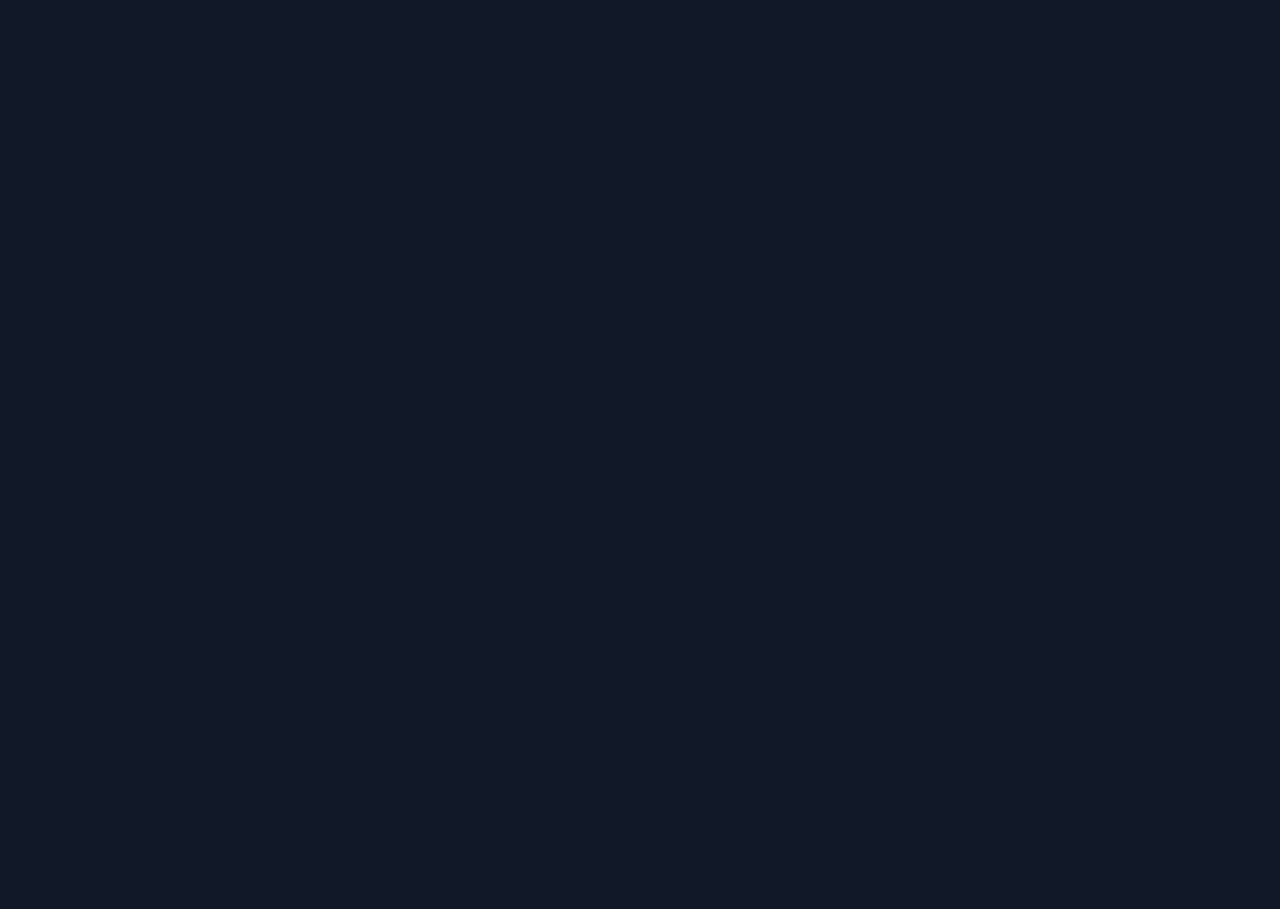
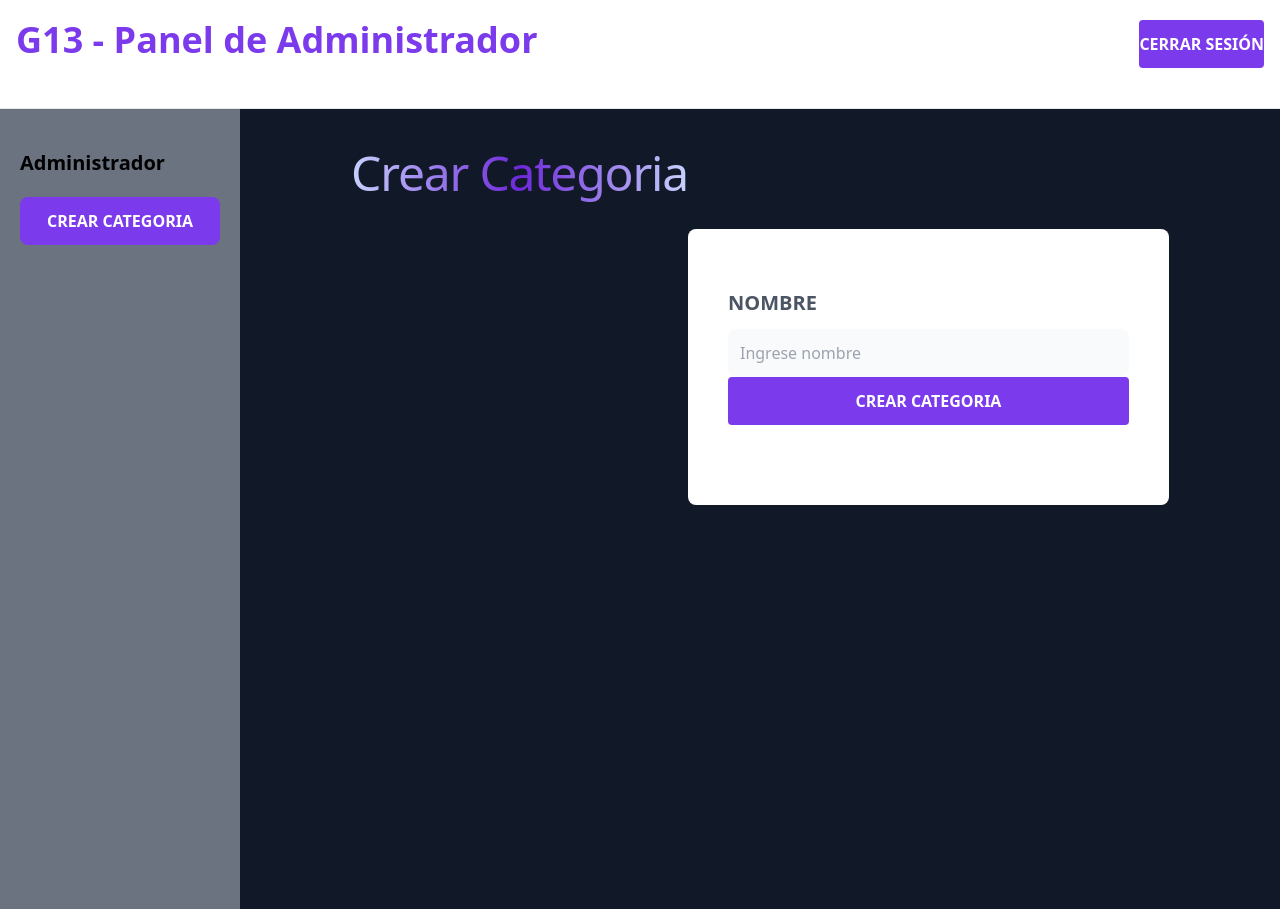
Before and after one commit to Adr261084/FRONTG13, a React (Create React App) app: page /crear-categoria in a window 1280 px wide. Before the commit this address had no page. Before the commit the page ends 800 px from the top, so only its background shows below. Built offline with nearby package versions, Linux system fonts and the light colour scheme.

Commit message:
Actualización con metrodo Get. funcionando

```diff
--- a/src/App.js
+++ b/src/App.js
@@ -4,6 +4,7 @@ import Login from "./Componentes/Login";
 import CrearCuenta from "./Componentes/CrearCuenta";
 import Admin from "./Componentes/Admin";
 import Home from "./Componentes/Home";
+import CrearCategoria from "./Componentes/CrearCategoria";
 
 function App() {
     return (
@@ -15,6 +16,7 @@ function App() {
                         <Route path="/login" exact element={<Login/>}/>
                         <Route path="/crear-cuenta" exact element={<CrearCuenta/>}/>
                         <Route path="/admin" exact element={<Admin/>}/>
+                        <Route path="/crear-categoria" exact element={<CrearCategoria/>}/>
 
                     </Routes>
                 </Router>
--- a/src/Componentes/Admin.js
+++ b/src/Componentes/Admin.js
@@ -1,6 +1,8 @@
 import React, {useEffect} from "react";
 import {useNavigate} from "react-router-dom";
 
+import Sidebar from "./Sidebar";
+import Header from "./Header";
 
 const Admin = () => {
 
@@ -10,19 +12,25 @@ const Admin = () => {
         const autenticarUsuario = async () => {
             const token = localStorage.getItem('token');
             //console.log(token);
-           if (!token){
+            if (!token) {
                 navigate('/login');
             }
         }
         autenticarUsuario();
     }, [navigate]); //indica que se ejecuta una sola vez con []
 
-    const cerrarCesion = () => {
-        localStorage.removeItem('token');
-        navigate("/");
+    return (<>
+            <Header/>
+            <div className="md:flex md:min-h-screen">
+                <Sidebar/>
+            </div>
+
+
+        </>);
 }
 
-    return (
+export default Admin;
+/*
 <main className='container mx-auto mt-5 md:mt-20 p-5 md:flex md:justify-center'>
     <div className='md:w-2/3 lg:w-2/5'>
         <h1 className="inline bg-gradient-to-r from-indigo-200 via-violet-700 to-indigo-200 bg-clip-text font-display text-5xl tracking-tight text-transparent">
@@ -39,7 +47,4 @@ const Admin = () => {
     </div>
 
 </main>
-    );
-}
-
-export default Admin;
+*/
--- /dev/null
+++ b/src/Componentes/CrearCategoria.js
@@ -0,0 +1,107 @@
+import React, {useState} from "react";
+import Header from "./Header";
+import Sidebar from "./Sidebar";
+import {Link, useNavigate} from "react-router-dom";
+import crud from "../Conexiones/crud";
+import swal from "sweetalert";
+
+const CrearCategoria = () => {
+
+    const navigate = useNavigate();
+
+    const [categoria, setCategoria] = useState({
+        nombre: ''
+    });
+
+    const {nombre} = categoria;
+
+    const onChange = (e) => {
+        setCategoria({
+            ...categoria, [e.target.name]: e.target.value
+        });
+    }
+
+    const crearCategoria = async () => {
+        const data = {
+            nombre: categoria.nombre
+        }
+        const response = await crud.POST(`/api/categoria`, data);
+        console.log(response.msg || "ok");
+
+        const mensaje = "Categoria ha sido creada";
+        swal({
+            title: 'Información',
+            text: mensaje,
+            icon: 'success',
+            buttons: {
+                confirm: {
+                    text: 'Ok',
+                    value: true,
+                    visible: true,
+                    className: 'btn btn-primary',
+                    closeModal: true
+                }
+            }
+        });
+
+        setCategoria({
+            nombre: ""
+        });
+
+        navigate("/admin");
+
+
+    }
+
+    const onSubmit = (e) => {
+        e.preventDefault();
+        crearCategoria();
+    }
+
+    return (
+        <>
+            <Header/>
+            <div className="md:flex md:min-h-screen">
+                <Sidebar/>
+
+                <main className="flex-1">
+                    <div className="mt-10 flex justify-center">
+                        <h1 className="inline bg-gradient-to-r from-indigo-200 via-violet-700 to-indigo-200
+                        bg-clip-text
+                        font-display text-5xl tracking-tight text-transparent">
+                            Crear Categoria
+                        </h1>
+                        <div className="mt-10 flex justify-center">
+
+                            <form
+                                onSubmit={onSubmit}
+                                className="my-10 bg-white shadow-orange-500 rounded-lg p-10"
+                            >
+                                <div className="my-5">
+                                    <label className="uppercase text-gray-600 block text-xl font-bold">Nombre
+                                    </label>
+                                    <input type="nombre" placeholder="Ingrese nombre"
+                                           id="nombre" name="nombre"
+                                           value={nombre}
+                                           onChange={onChange}
+                                           className="w-full mt-3 p-3 rounded-lg bg-gray-50"
+                                           required
+                                    />
+                                    <input
+                                        type="submit"
+                                        value="Crear categoria"
+                                        className="bg-violet-600 mb-5 w-full py-3 text-white
+                            uppercase font-bold rounded hover:cursor-pointer
+                            hover:bg-violet-400 transition-colors"
+                                    />
+                                </div>
+                            </form>
+                        </div>
+                    </div>
+                </main>
+            </div>
+        </>
+    );
+}
+
+export default CrearCategoria;
--- /dev/null
+++ b/src/Componentes/Header.js
@@ -0,0 +1,33 @@
+import React from "react";
+import {useNavigate} from "react-router-dom";
+
+const Header = () => {
+
+    const navigate = useNavigate();
+    const cerrarCesion = () => {
+        localStorage.removeItem('token');
+        navigate("/");
+    }
+
+    return (
+        <header className="px-4 py-5 bg-white border-b ">
+            <div className="md:flex md:justify-between">
+                <h2 className="text-4xl text-violet-600 font-bold text-center mb-5 md:mb-0">
+                    G13 - Panel de Administrador
+                </h2>
+                <div className="flex flex-col md:flex-row items-center gap-4">
+                    <input
+                        type="submit"
+                        value="Cerrar Sesión"
+                        onClick={cerrarCesion}
+                        className="bg-violet-600 mb-5 w-full py-3 text-white
+                            uppercase font-bold rounded hover:cursor-pointer
+                            hover:bg-violet-400 transition-colors"
+                    />
+                </div>
+            </div>
+        </header>
+    );
+}
+
+export default Header;
--- a/src/Componentes/Login.js
+++ b/src/Componentes/Login.js
@@ -48,10 +48,6 @@ const Login = () => {
             const jwt = response.token;
             console.log(jwt);
             localStorage.setItem('token', jwt);
-
-
-
-
 
             navigate("/admin");
         }
--- /dev/null
+++ b/src/Componentes/Sidebar.js
@@ -0,0 +1,17 @@
+import React from "react";
+import {Link} from "react-router-dom";
+
+const Sidebar = () => {
+
+    return (
+        <aside className="md:w-60 lg:w-90 px-5 py-10 bg-gray-500">
+            <p className="text-xl font-bold">Administrador</p>
+            <Link
+                to={"/crear-categoria"}
+                className="bg-violet-600 w-full p-3 text-white uppercase font-bold block mt-5 text-center rounded-lg"
+            >Crear Categoria</Link>
+        </aside>
+    );
+}
+
+export default Sidebar;
--- a/src/Conexiones/crud.js
+++ b/src/Conexiones/crud.js
@@ -1,15 +1,44 @@
 import back from "./back";
 
 class crud {
-    async GET(resource, body) {
+    async GET(resource) {
+        const token =  localStorage.getItem("token");
+        let bearer;
+        if(token === " "){
+            bearer = " ";
+        } else {
+            bearer = `${token}`
+        }
+
+        const data = {
+            method: 'GET',
+            headers: {
+                'Content-Type': 'application/json',
+                'x-auth-token':bearer
+            }
+        }
+        const url = `${back.api.baseURL}${resource}`;
+        let response = (await (await fetch(url, data)).json());
+        return response;
+
     }
 
     async POST(resource, body) {
+
+        const token =  localStorage.getItem("token");
+        let bearer;
+        if(token === " "){
+            bearer = " ";
+        } else {
+            bearer = `${token}`
+        }
+
         const data = {
             method: 'POST',
             body: JSON.stringify(body),
             headers: {
-                'Content-Type': 'application/json'
+                'Content-Type': 'application/json',
+                'x-auth-token':bearer
             }
         }
         const url = `${back.api.baseURL}${resource}`;
```
Lines whose indentation alone changed are shown as unchanged.
